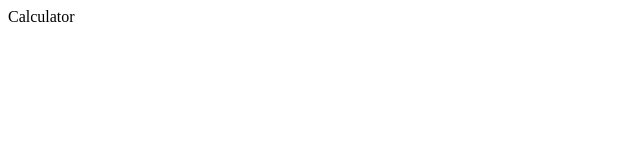
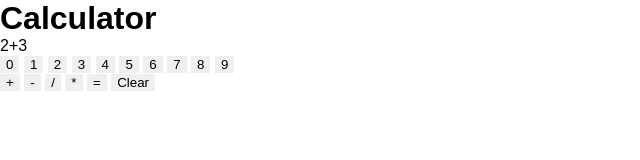
Before and after one commit to durgeshbg/calculator, a plain HTML site: page index.html in a window 1280 px wide. Shown: the whole page, without its empty margins (0-640 px from the left). Drawn offline with Linux system fonts and the light colour scheme.

Commit message:
add skeleton html & css

```diff
--- a/index.html
+++ b/index.html
@@ -1,13 +1,36 @@
 <!DOCTYPE html>
 <html lang="en">
     <head>
-    <meta charset="UTF-8">
-    <meta name="viewport" content="width=device-width, initial-scale=1.0">
-    <link rel="stylesheet" href="style.css">
+        <meta charset="UTF-8" />
+        <meta name="viewport" content="width=device-width, initial-scale=1.0" />
+        <link rel="stylesheet" href="style.css" />
         <script src="./script.js" defer></script>
         <title>Calculator</title>
     </head>
     <body>
-    Calculator
+        <h1>Calculator</h1>
+        <div class="calculator">
+            <div class="digits">
+                <div class="display">2+3</div>
+                <button class="digit">0</button>
+                <button class="digit">1</button>
+                <button class="digit">2</button>
+                <button class="digit">3</button>
+                <button class="digit">4</button>
+                <button class="digit">5</button>
+                <button class="digit">6</button>
+                <button class="digit">7</button>
+                <button class="digit">8</button>
+                <button class="digit">9</button>
+            </div>
+            <div class="operations">
+                <button class="operation">+</button>
+                <button class="operation">-</button>
+                <button class="operation">/</button>
+                <button class="operation">*</button>
+                <button class="operation">=</button>
+                <button class="operation">Clear</button>
+            </div>
+        </div>
     </body>
 </html>
--- a/style.css
+++ b/style.css
@@ -0,0 +1,10 @@
+* {
+    margin: 0;
+    border: 0;
+    font-family: sans-serif;
+}
+
+body {
+    display: flex;
+    flex-direction: column;
+}
```
Lines whose indentation alone changed are shown as unchanged.
